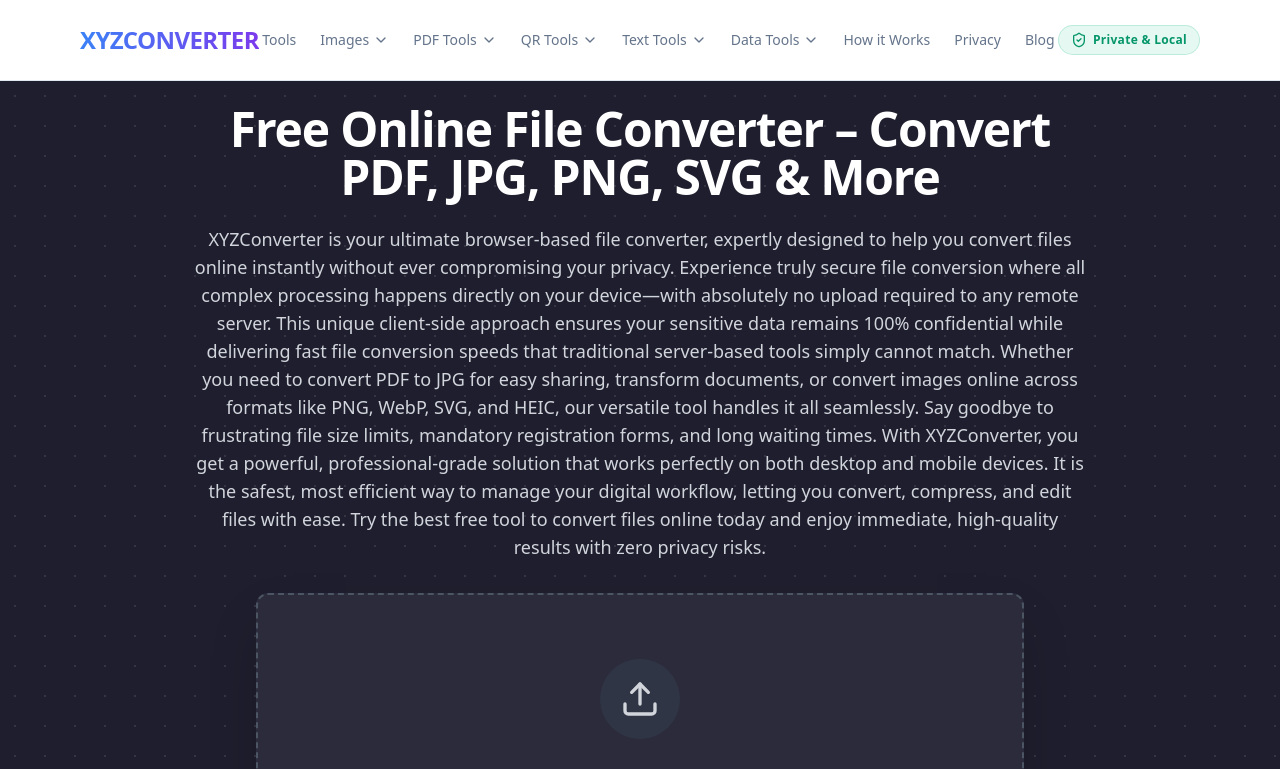
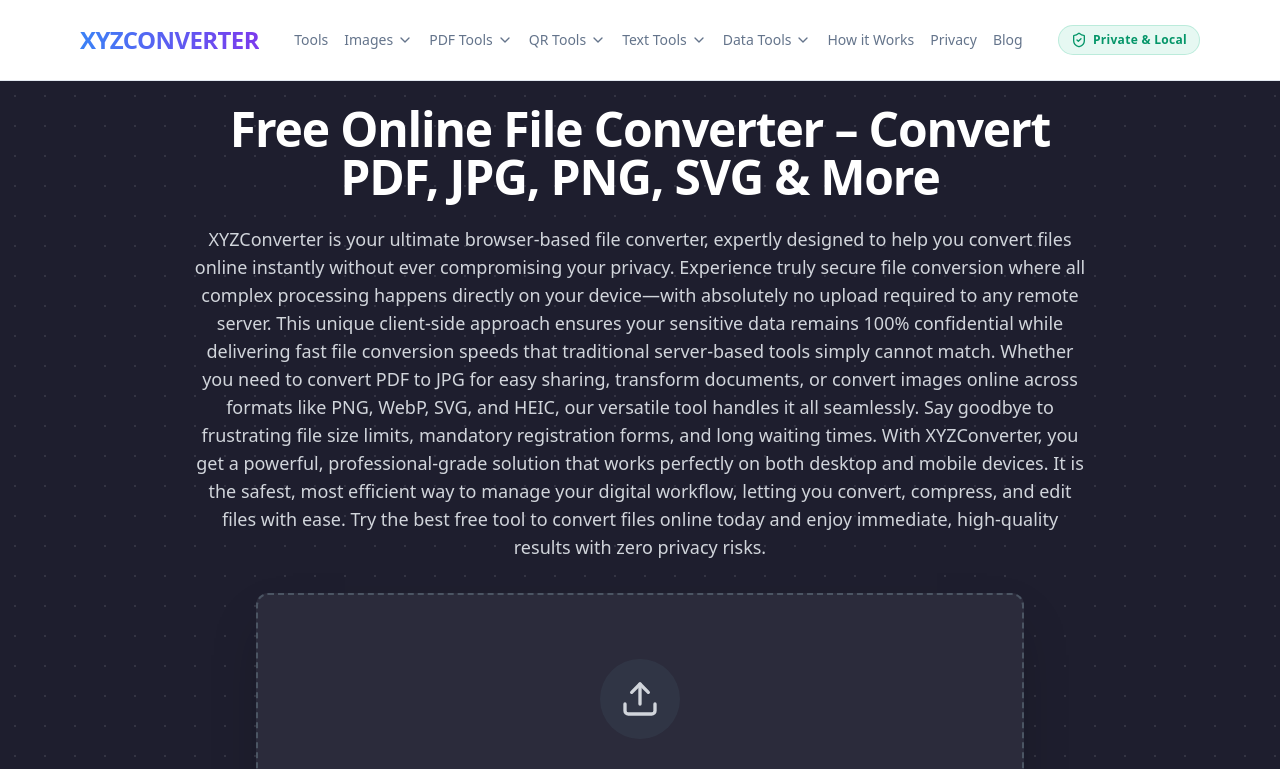
Before and after one commit to Tachfine37/xyzconverter, a React (Vite) app: page / in a window 1280 px wide. Shown: the top 769 px of the page. Built offline with nearby package versions, Linux system fonts and the light colour scheme.

Commit message:
fix(header): change desktop nav breakpoint from md to xl to prevent 9-item nav overflowing on 1024px screens

```diff
--- a/src/components/layout/Header.tsx
+++ b/src/components/layout/Header.tsx
@@ -192,7 +192,7 @@
                 </Link>
 
                 {/* Desktop Nav */}
-                <nav className="hidden md:flex items-center gap-6 text-sm font-medium">
+                <nav className="hidden xl:flex items-center gap-4 2xl:gap-6 text-sm font-medium">
                     <Link to="/tools" className="text-muted-foreground hover:text-foreground transition-colors">
                         Tools
                     </Link>
@@ -251,7 +251,7 @@
 
                     {/* Mobile Menu Button */}
                     <button
-                        className="md:hidden p-2 -mr-2 text-foreground hover:bg-accent hover:text-accent-foreground rounded-md transition-colors"
+                        className="xl:hidden p-2 -mr-2 text-foreground hover:bg-accent hover:text-accent-foreground rounded-md transition-colors"
                         onClick={() => setIsMobileMenuOpen(true)}
                         aria-label="Open menu"
                     >
@@ -262,7 +262,7 @@
 
             {/* Mobile Menu Overlay - Portaled to body to avoid containing block issues with backdrop-filter */}
             {isMobileMenuOpen && createPortal(
-                <div className="fixed inset-0 z-[100] bg-background md:hidden flex flex-col animate-in slide-in-from-right-full duration-300">
+                <div className="fixed inset-0 z-[100] bg-background xl:hidden flex flex-col animate-in slide-in-from-right-full duration-300">
                     <div className="container max-w-6xl mx-auto h-20 flex items-center justify-between px-4 border-b">
                         <Link to="/" className="group transition-all duration-300" onClick={closeMenu}>
                             <span className="text-lg font-semibold tracking-tight bg-gradient-to-r from-blue-500 to-violet-600 bg-clip-text text-transparent">XYZCONVERTER</span>
```
